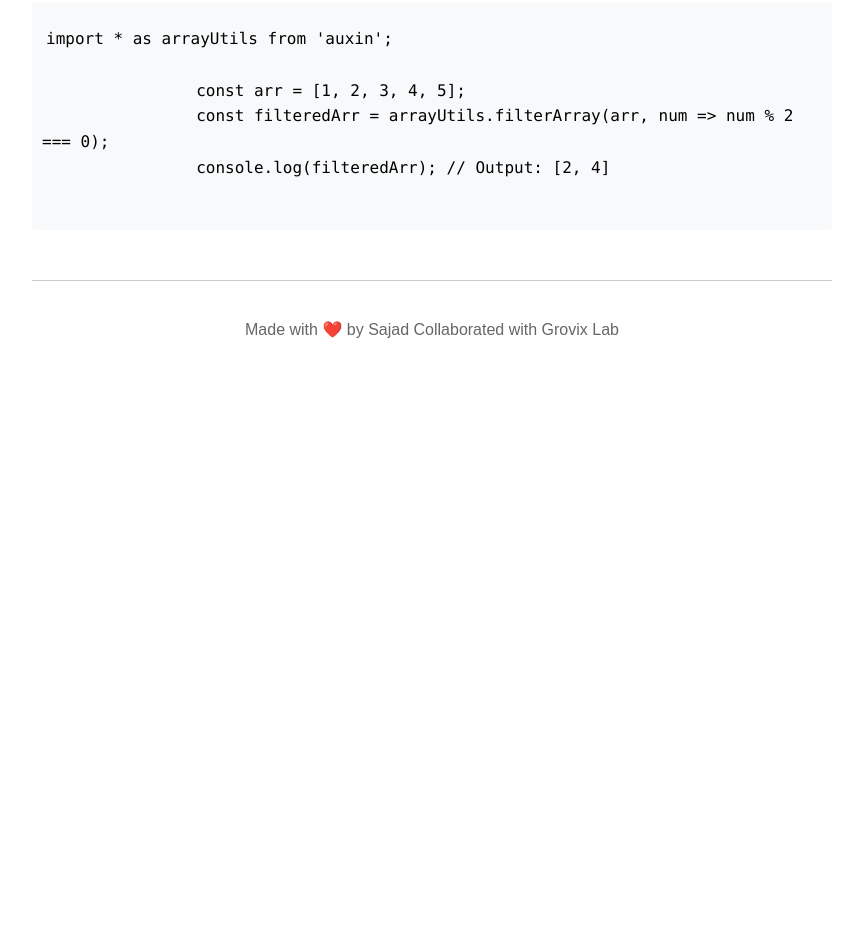
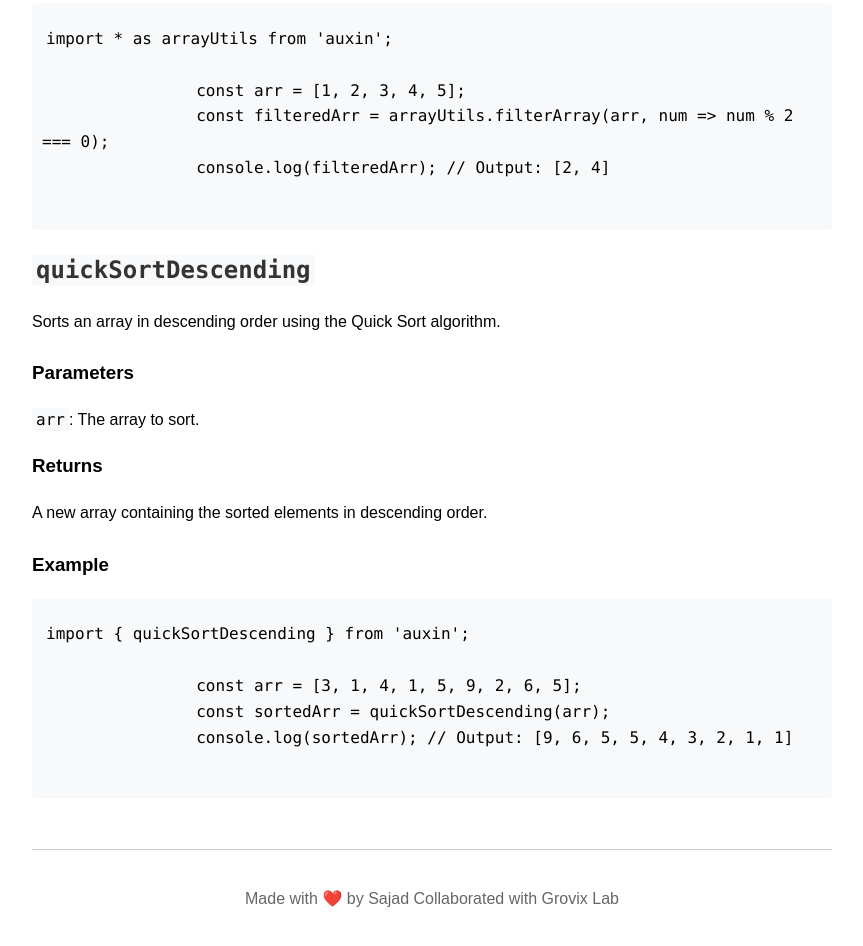
Before and after one commit to mrsajadpp/auxin, a website: page docs/arrayutils.html in a window 1280 px wide. Shown: the part 6844-7790 px from the top of the page, without its empty margins (208-1071 px from the left). Before the commit the page ends 7230 px from the top, so only its background shows below. Drawn offline with Linux system fonts and the light colour scheme.

Commit message:
documentation fixed

```diff
--- a/docs/arrayutils.html
+++ b/docs/arrayutils.html
@@ -288,6 +288,23 @@
                 console.log(filteredArr); <span class="hljs-comment">// Output: [2, 4]</span>
                 </code></pre>
         </div>
+        <h2 id="-quicksortdescending-"><code>quickSortDescending</code></h2>
+        <p>Sorts an array in descending order using the Quick Sort algorithm.</p>
+        <h3 id="parameters">Parameters</h3>
+        <ul>
+            <li><code>arr</code>: The array to sort.</li>
+        </ul>
+        <h3 id="returns">Returns</h3>
+        <p>A new array containing the sorted elements in descending order.</p>
+        <h3 id="example">Example</h3>
+        <div class="example">
+            <pre><code class="lang-typescript"><span class="hljs-keyword">import</span> { quickSortDescending } from <span class="hljs-string">'auxin'</span>;
+
+                <span class="hljs-keyword">const</span> arr = [<span class="hljs-number">3</span>, <span class="hljs-number">1</span>, <span class="hljs-number">4</span>, <span class="hljs-number">1</span>, <span class="hljs-number">5</span>, <span class="hljs-number">9</span>, <span class="hljs-number">2</span>, <span class="hljs-number">6</span>, <span class="hljs-number">5</span>];
+                <span class="hljs-keyword">const</span> sortedArr = quickSortDescending(arr);
+                console.log(sortedArr); <span class="hljs-comment">// Output: [9, 6, 5, 5, 4, 3, 2, 1, 1]</span>
+                </code></pre>
+        </div>
         <div class="footer">
             <p>Made with ❤️ by Sajad Collaborated with Grovix Lab</p>
         </div>
--- a/package.json
+++ b/package.json
@@ -1,6 +1,6 @@
 {
   "name": "auxin",
-  "version": "1.14.9",
+  "version": "1.15.9",
   "description": "Auxin is a powerful Node.js utility toolkit that simplifies common tasks, boosting your development productivity.",
   "main": "dist/index.js",
   "types": "dist/index.d.ts",
```
Also changed, not shown: docs/arrayutils.md (+22 -0 lines).
